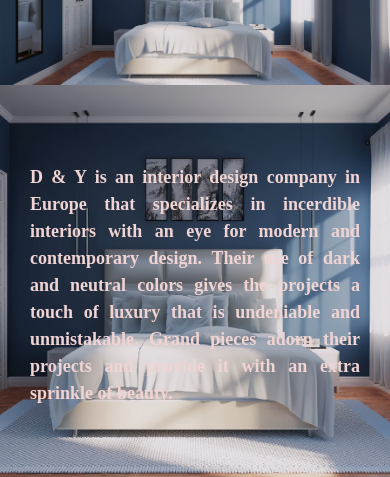
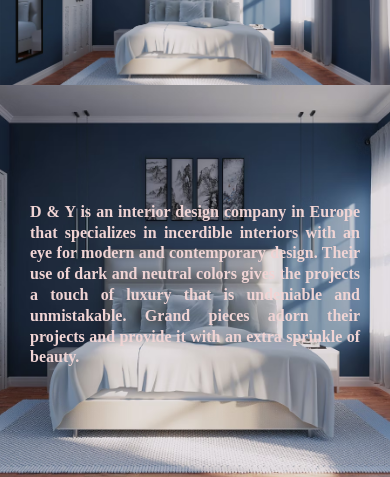
Before and after one commit to jas-sin82/D-Y-Interior, a plain HTML site: page index.html in a window 390 px wide. Shown: the part 95-572 px from the top of the page. Drawn offline with Linux system fonts and the light colour scheme; a web font is replaced by a local one.

Commit message:
adjust the line height of text

```diff
--- a/style.css
+++ b/style.css
@@ -231,7 +231,7 @@ li a:hover {
     text-align: center;
     list-style: none;
     padding: 20px;
-    padding-top: 0px;
+    padding-top: 30px;
   }
 
   li a {
@@ -400,6 +400,17 @@ li a:hover {
     letter-spacing: -0.5px;
   }
 
+  .left-side {
+    flex-basis: 100%;
+    text-align: justify;
+    color: rgb(247, 236, 236);
+    font-size: 16px;
+    line-height: 1.4;
+    letter-spacing: 0px;
+    padding: 30px;
+    color: rgb(240, 212, 212);
+  }
+
 }
 
 @media (max-width:400px) {
@@ -414,8 +425,8 @@ li a:hover {
     flex-basis: 100%;
     text-align: justify;
     color: rgb(247, 236, 236);
-    font-size: 18px;
-    line-height: 1.5;
+    font-size: 16px;
+    line-height: 1.3;
     letter-spacing: 0px;
     padding: 30px;
     color: rgb(240, 212, 212);
```
